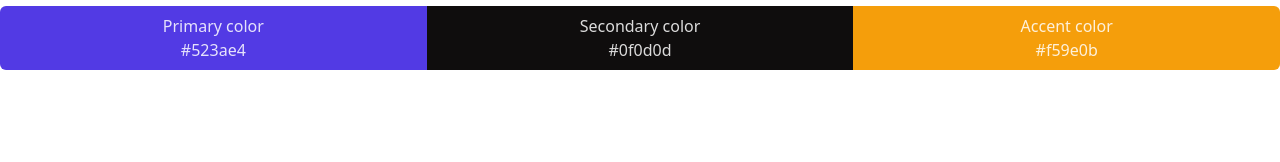
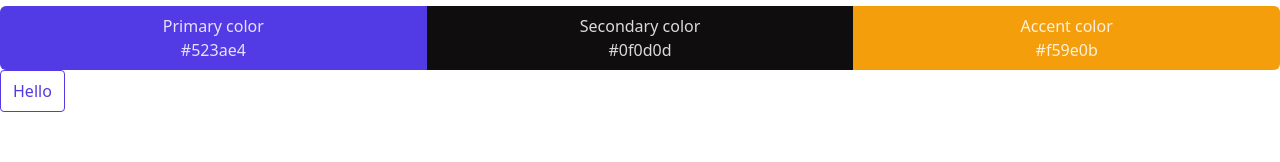
Before and after one commit to SherazJutt/veloce-vue, a Vue app: page / in a window 1280 px wide. Shown: the part 128-290 px from the top of the page. Built offline with nearby package versions, Linux system fonts and the light colour scheme; the HTML template or start-up script is replaced by a standard one.

Commit message:
components working

```diff
--- a/src/App.vue
+++ b/src/App.vue
@@ -1,6 +1,8 @@
 <script setup lang="ts">
 import { RouterView } from "vue-router";
+import Button from "./components/button/Index.vue";
 </script>
 <template>
   <RouterView />
+  <Button label="Hello" variant="outlined" />
 </template>
--- a/src/components/button/Index.vue
+++ b/src/components/button/Index.vue
@@ -1,6 +1,7 @@
 <script setup lang="ts">
 import { computed } from "vue";
 import { props as buttonProps } from "./props";
+import Icon from "../icon/index.vue";
 
 const props = defineProps(buttonProps);
 
```
